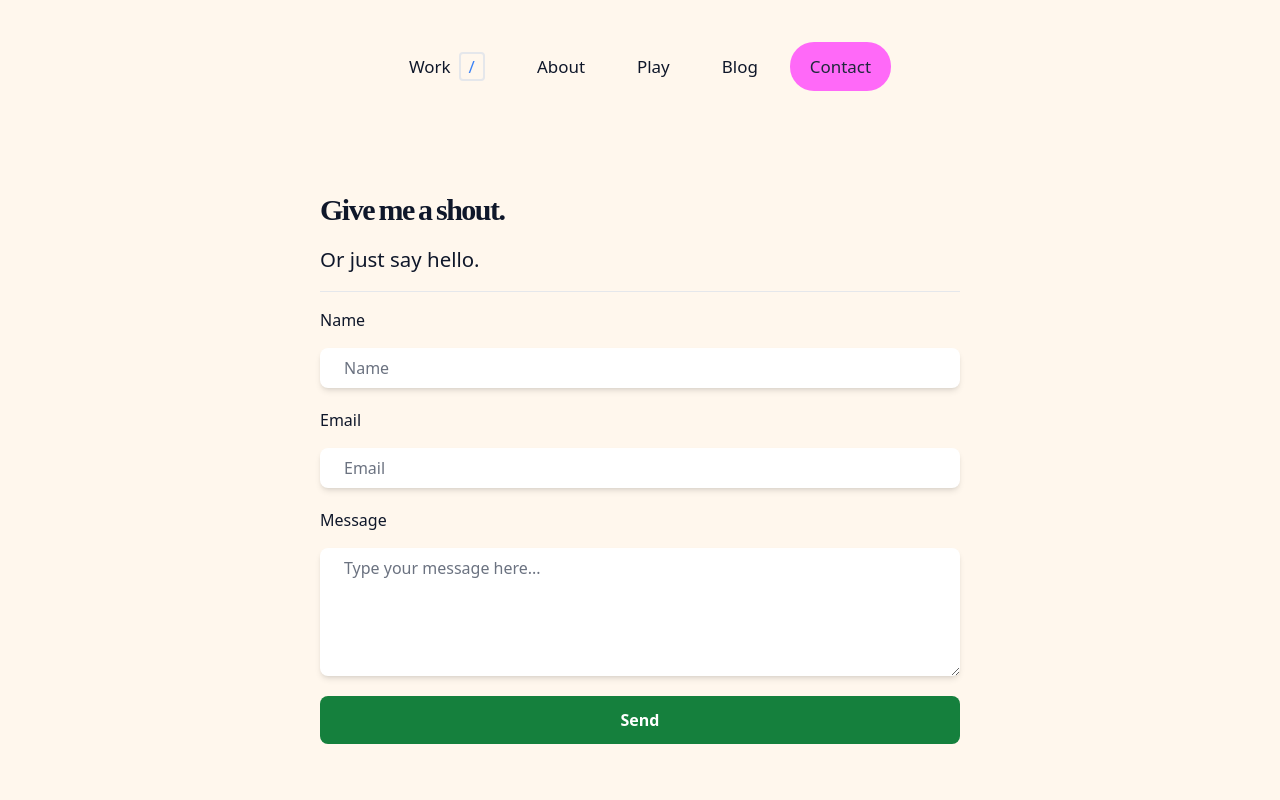
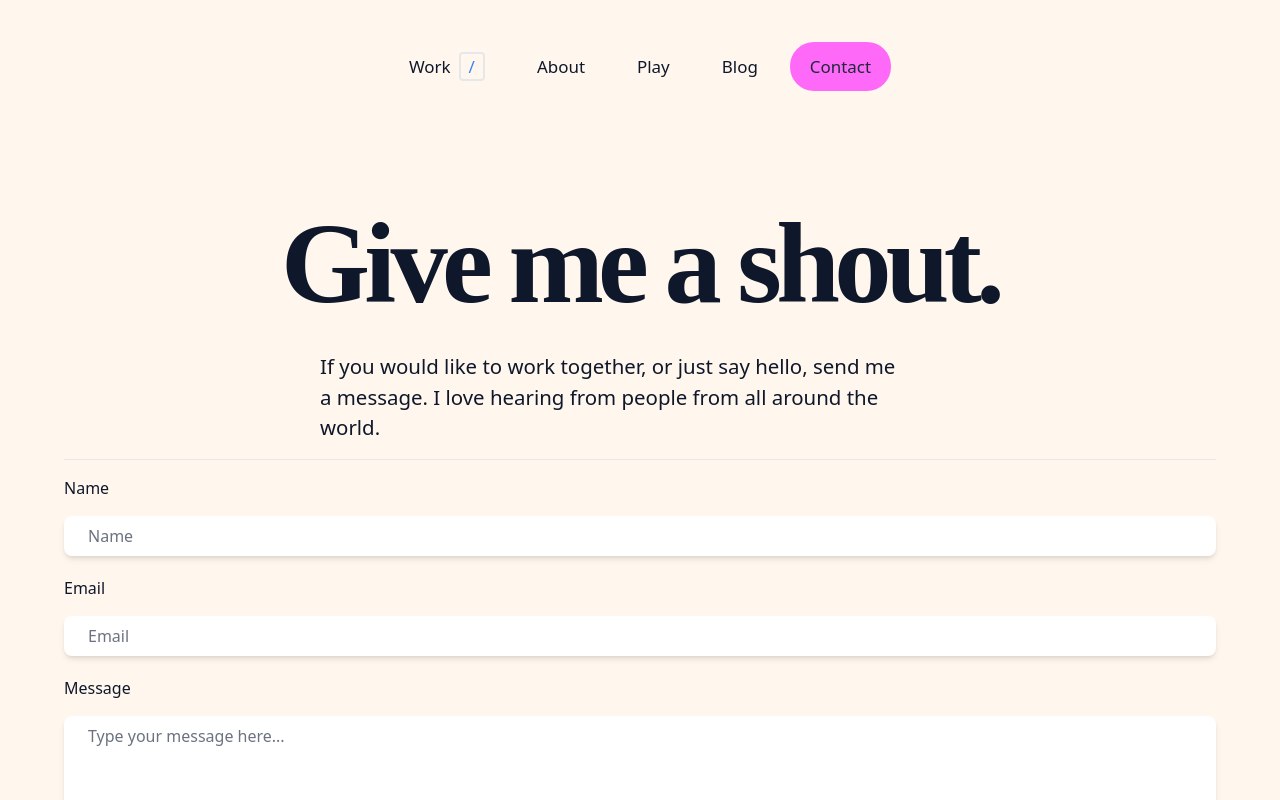
Before and after one commit to vnn8248/code-nguyen, a Next.js app: page /contact in a window 1280 px wide. Shown: the top 800 px of the page. Built offline with nearby package versions, Linux system fonts and the light colour scheme.

Commit message:
Finish content

```diff
--- a/app/contact/page.js
+++ b/app/contact/page.js
@@ -2,13 +2,20 @@ import React from 'react';
 import ContactForm from '../components/ContactForm';
 
 const ContactPage = () => {
-  return (
-    <div className="max-w-3xl mx-auto pt-32 pb-12 px-10 md:px-16 md:pt-48 lg:pb-12">
-      <h1 className="text-3xl font-bold mb-4">Give me a shout.</h1>
-      <p>Or just say hello.</p>
-      <ContactForm />
-    </div>
-  );
+    return (
+        <div className="max-w-screen-xl mx-auto pt-32 pb-12 px-10 md:px-16 md:pt-48 lg:pb-12">
+            <div className="text-center">
+                <h1 className="font-bold mb-4">Give me a shout.</h1>
+            </div>
+            <div className="text-left mx-auto px-12 md:px-16 lg:pl-32 lg:pr-44 lg:max-w-4xl relative">
+                <p>
+                    If you would like to work together, or just say hello, send me a message. I love
+                    hearing from people from all around the world.
+                </p>
+            </div>
+            <ContactForm />
+        </div>
+    );
 };
 
 export default ContactPage;
```
